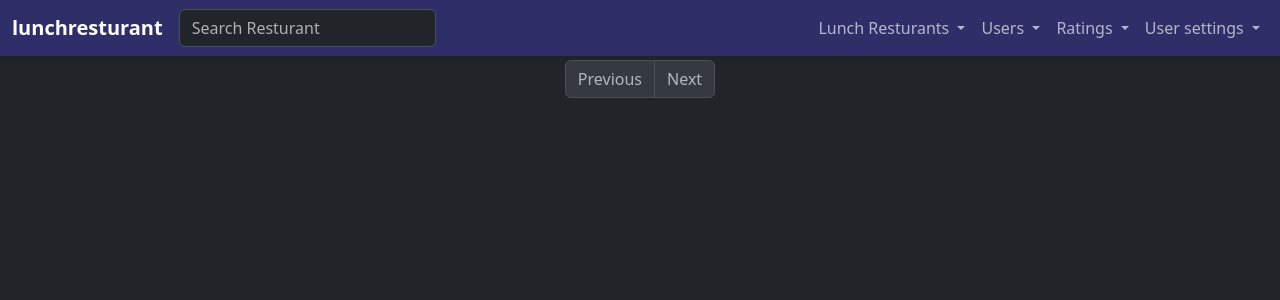
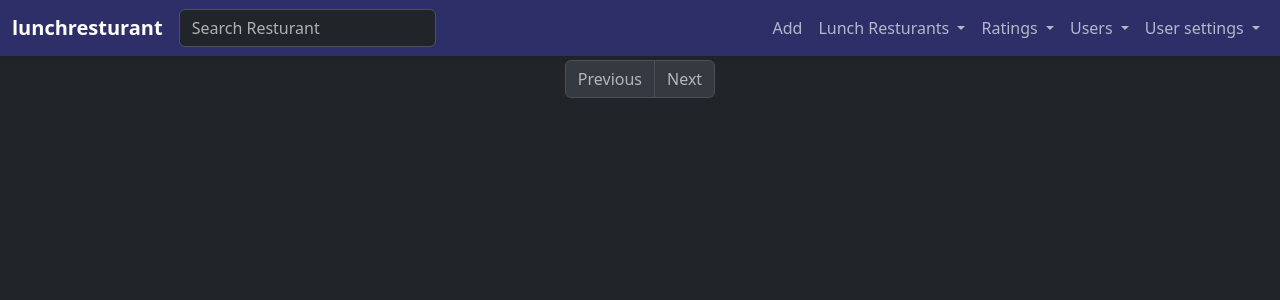
Before and after one commit to henrik-andreasson/sumpan-lunch, a Flask app: page /index in a window 1280 px wide. Shown: the top 300 px of the page. Run offline with Flask 3, Linux system fonts and the light colour scheme; the visitor is signed in with stand-in values (Sample User, id 1); data comes from the database, SQL or seed files in the repository; data that the repository does not hold is empty; some libraries are stand-ins or nearby versions.

Commit message:
search box and fix with menu

```diff
--- a/app/templates/incl_navbar.html
+++ b/app/templates/incl_navbar.html
@@ -4,18 +4,26 @@
 {% else %}
 <nav class="navbar navbar-expand-md navbar-light fixed-top shadow-sm" style="background-color: #2e2f69;">
 {% endif %}
+
     <div class="container-fluid">
         <a class="navbar-brand fw-bold" href="{{url_for('main.index')}}">{% if title %}{{ title }}{% else %}{{ _('Welcome to Sumpan lunch') }}{% endif %}</a>
-        <form class="form-inline my-2 my-lg-0" action="{{ url_for('main.lunchresturant_search') }}">
-          <input class="form-control mr-sm-2" name="search" type="search" placeholder="Search Resturant" aria-label="Search">
-        </form>
-
         <button class="navbar-toggler" type="button" data-bs-toggle="collapse" data-bs-target="#navbarCollapse" aria-controls="navbarCollapse" aria-expanded="false" aria-label="Toggle navigation">
           <span class="navbar-toggler-icon"></span>
         </button>
-
+        <ul class="navbar-nav ms-auto mb-2 mb-md-0">
+          <li class="nav-item">
+            <form class="form-inline my-2 my-lg-0" action="{{ url_for('main.lunchresturant_search') }}">
+              <input class="form-control mr-sm-2" name="search" type="search" placeholder="Search Resturant" aria-label="Search">
+            </form>
+          </li>
+        </ul>
         <div class="collapse navbar-collapse" id="navbarCollapse">
             <ul class="navbar-nav ms-auto mb-2 mb-md-0">
+
+              <li class="nav-item">
+                <a class="nav-link" href="{{ url_for('main.lunchresturant_add') }}">{{ _('Add') }}</a>
+              </li>
+
               <li class="nav-item dropdown">
                 <a class="nav-link dropdown-toggle" href="#" id="navbarDropdown" role="button" data-bs-toggle="dropdown" aria-expanded="false">
                   {{ _('Lunch Resturants') }}
@@ -25,6 +33,17 @@
                   <li><a class="dropdown-item" href="{{ url_for('main.lunchresturant_add') }}">{{ _('Add LunchResturant') }}</a></li>
                 </ul>
               </li>
+
+              <li class="nav-item dropdown">
+                  <a class="nav-link dropdown-toggle" href="#" id="navbarDropdown" role="button" data-bs-toggle="dropdown" aria-expanded="false">
+                      {{ _('Ratings') }}
+                  </a>
+                      <ul class="dropdown-menu" aria-labelledby="navbarDropdown">
+                        <li><a class="dropdown-item" href="{{ url_for('main.rating_list') }}">{{ _('List Ratings') }}</a></li>
+                        <li><a class="dropdown-item" href="{{ url_for('main.rating_add') }}">{{ _('Add Rating') }}</a></li>
+                      </ul>
+                </li>
+
 
               <li class="nav-item dropdown">
                 <a class="nav-link dropdown-toggle" href="#" id="navbarDropdown" role="button" data-bs-toggle="dropdown" aria-expanded="false">
@@ -37,17 +56,6 @@
                   <li><a class="dropdown-item" href="{{ url_for('auth.user_update') }}">{{ 'Update' }}</a></li>
                 </ul>
               </li>
-
-
-              <li class="nav-item dropdown">
-                  <a class="nav-link dropdown-toggle" href="#" id="navbarDropdown" role="button" data-bs-toggle="dropdown" aria-expanded="false">
-                      {{ _('Ratings') }}
-                  </a>
-                      <ul class="dropdown-menu" aria-labelledby="navbarDropdown">
-                        <li><a class="dropdown-item" href="{{ url_for('main.rating_list') }}">{{ _('List Ratings') }}</a></li>
-                        <li><a class="dropdown-item" href="{{ url_for('main.rating_add') }}">{{ _('Add Rating') }}</a></li>
-                      </ul>
-                </li>
 
 
                {% if current_user.is_anonymous %}
```
